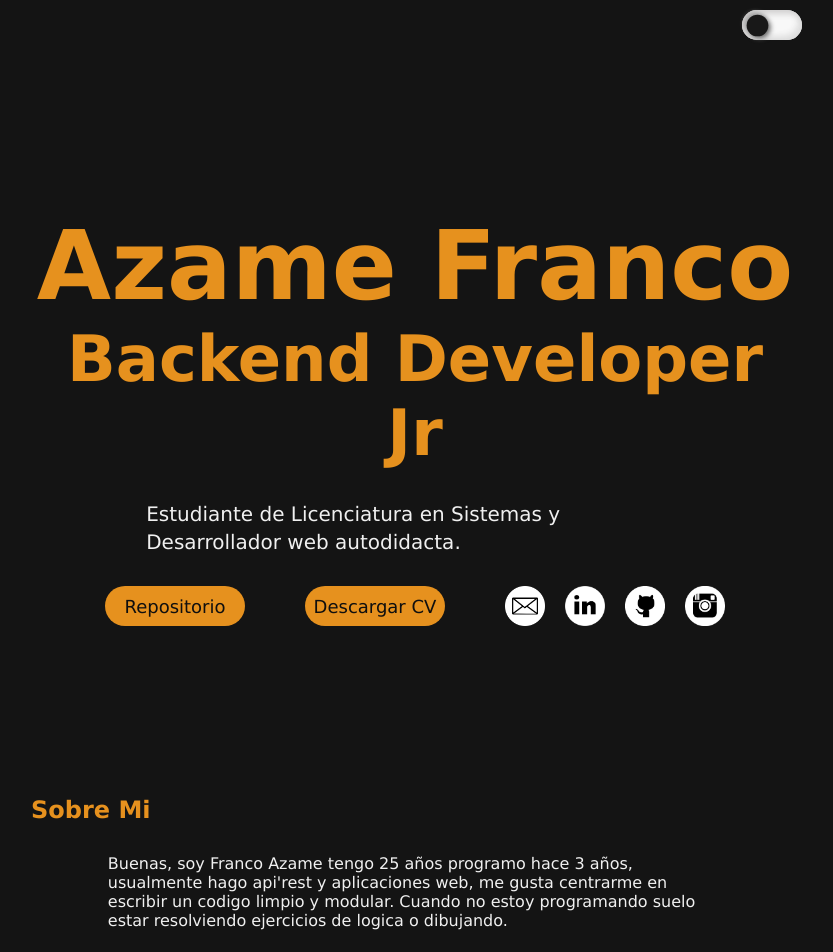
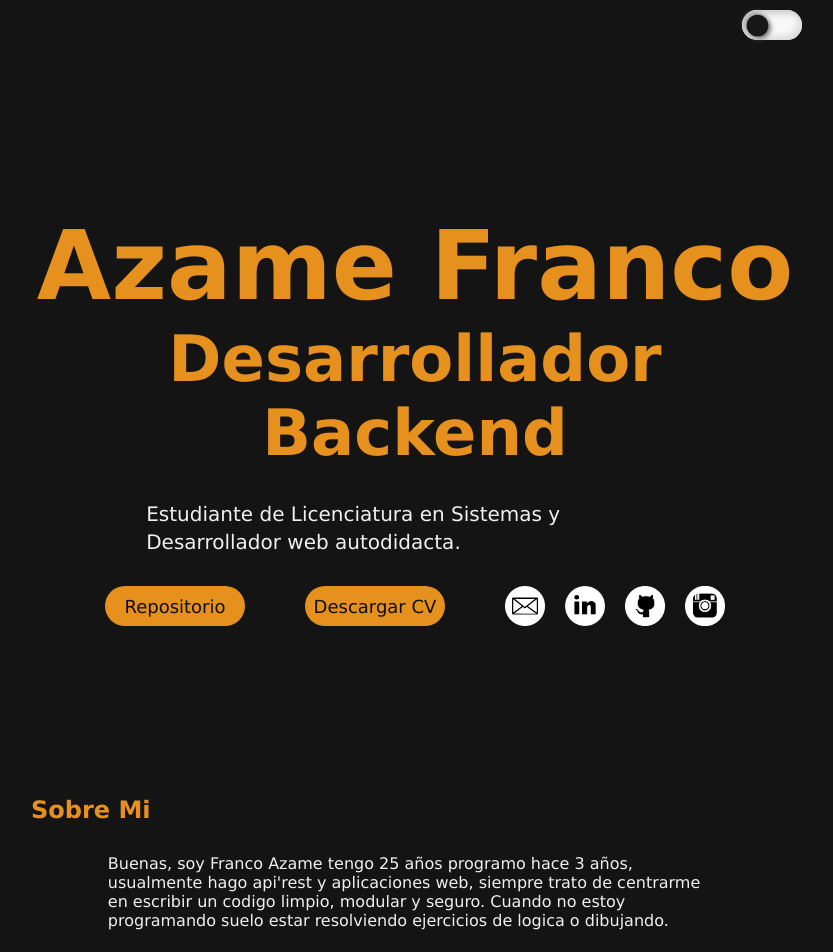
Before and after one commit to JSuggu/portfolio, a plain HTML site: page index.html in a window 1280 px wide. Shown: the top 952 px of the page, without its empty margins (225-1058 px from the left). Drawn offline with Linux system fonts and the light colour scheme.

Commit message:
update cv curriculum and title

```diff
--- a/index.html
+++ b/index.html
@@ -27,7 +27,7 @@
                 <div class="home-container">
                     <section class="names">
                         <h1>Azame Franco</h1>
-                        <h2>Backend Developer Jr</h2>
+                        <h2>Desarrollador Backend</h2>
                     </section>
                     <p>
                         Estudiante de Licenciatura en Sistemas y Desarrollador web autodidacta.
@@ -52,7 +52,7 @@
                     <h3 class="subtitle">Sobre Mi</h3>
                     <p>
                         Buenas, soy Franco Azame tengo 25 años programo hace 3 años, usualmente hago api'rest y
-                        aplicaciones web, me gusta centrarme en escribir un codigo limpio y modular.
+                        aplicaciones web, siempre trato de centrarme en escribir un codigo limpio, modular y seguro.
                         Cuando no estoy programando suelo estar resolviendo ejercicios de logica o dibujando.
                     </p>
                 </div>
```
Also changed, not shown: 1 other file.
